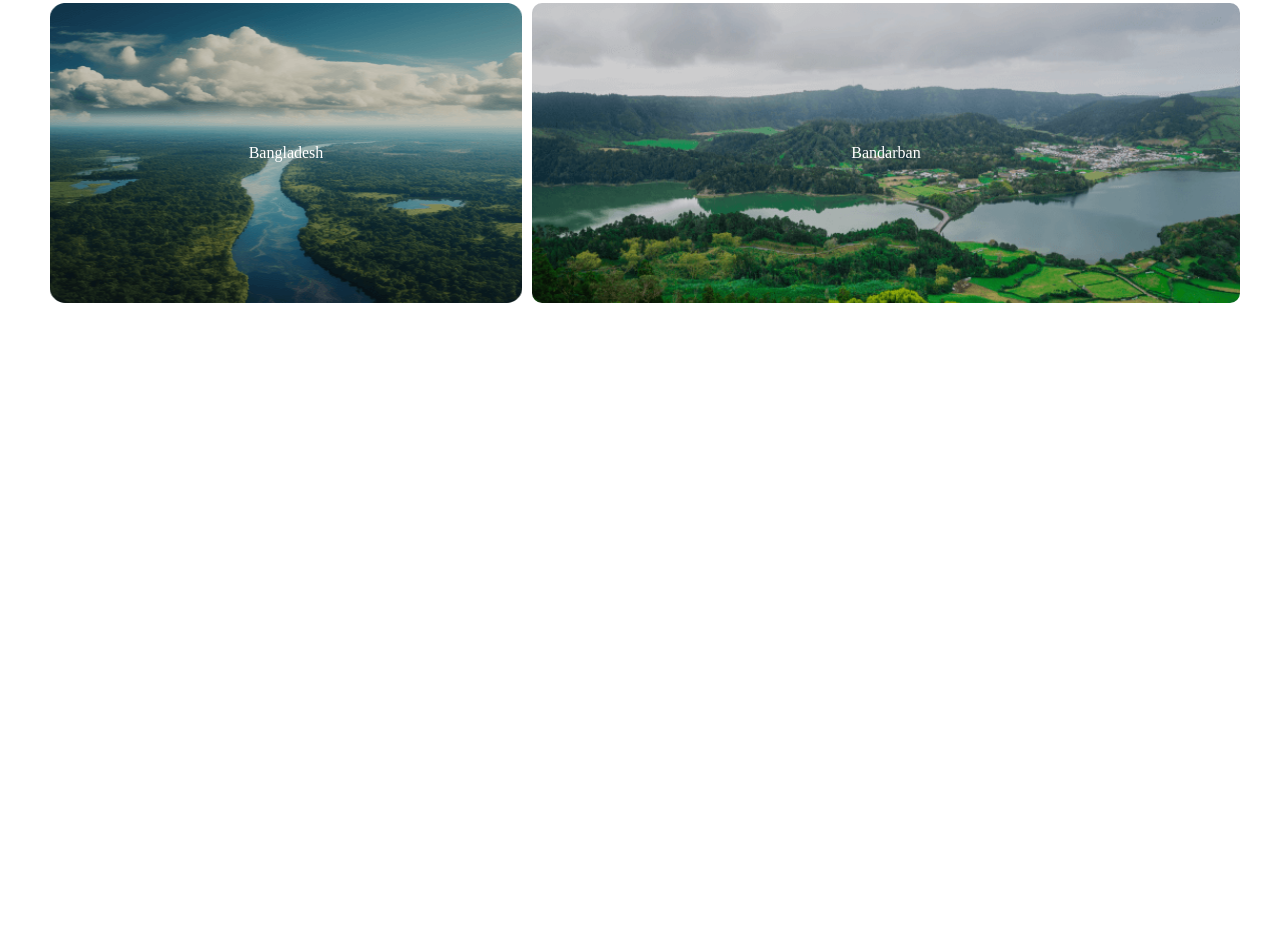
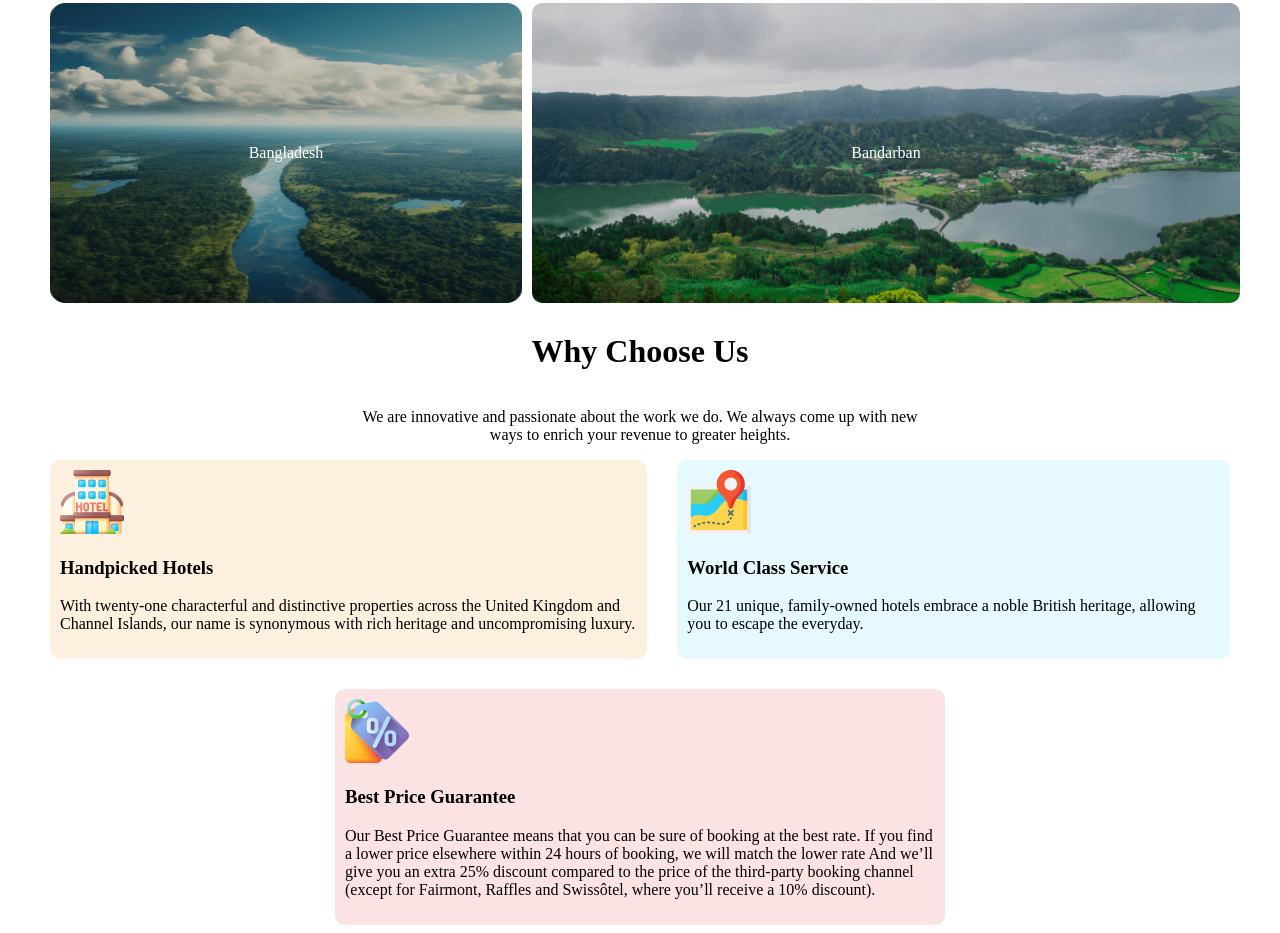
Before and after one commit to rishadislam1/andtour, a plain HTML site: page index.html in a window 1280 px wide. Shown: the part 1983-2916 px from the top of the page. Before the commit the page ends 2294 px from the top, so only its background shows below. Drawn offline with Linux system fonts and the light colour scheme.

Commit message:
why choose us

```diff
--- a/index.html
+++ b/index.html
@@ -118,5 +118,34 @@
         <div class="bandor">Bandarban</div>
       </div>
     </div>
+    <!--  why choose us -->
+    <div class="destination">
+      <h1>Why Choose Us</h1>
+      <div class="destinationP">
+        <p>
+          We are innovative and passionate about the work we do. We always come up with new ways to enrich your revenue to greater heights.
+        </p>
+      </div>
+     <div class="hotel">
+      <div class="handpichotel">
+        <img src="./Images/hotel 1.png" alt="">
+        <h3>Handpicked Hotels</h3>
+        <p>With twenty-one characterful and distinctive properties across the United Kingdom and Channel Islands, our name is synonymous with rich heritage and uncompromising luxury.</p>
+      </div>
+      <div class="worldclassservice">
+        <img src="./Images/Group 27.png" alt="">
+        <h3>World Class Service</h3>
+        <p>Our 21 unique, family-owned hotels embrace a noble British heritage, allowing you to escape the everyday.</p>
+      </div>
+
+     </div>
+     <div class="best">
+      <div class="bestprice">
+        <img src="./Images/Group 26.png" alt="">
+        <h3>Best Price Guarantee</h3>
+        <p>Our Best Price Guarantee means that you can be sure of booking at the best rate. If you find a lower price elsewhere within 24 hours of booking, we will match the lower rate And we’ll give you an extra 25% discount compared to the price of the third-party booking channel (except for Fairmont, Raffles and Swissôtel, where you’ll receive a 10% discount).</p>
+      </div>
+    </div>
+    </div>
   </body>
 </html>
--- a/style.css
+++ b/style.css
@@ -217,6 +217,42 @@ button {
   align-items: center;
   width: 100%;
 }
+.hotel{
+  display: grid;
+  grid-template-columns: auto auto;
+  gap: 30px;
+}
+.handpichotel{
+  background-color: #fbb46334;
+  padding: 10px;
+  border-radius: 10px;
+}
+.handpichotel>p{
+  width: 100%;
+}
+.worldclassservice{
+  background-color: #29cdf61e;
+  padding: 10px;
+  border-radius: 10px;
+}
+.worldclassservice>p{
+  width: 100%;
+}
+.best{
+  display: flex;
+  justify-content: center;
+  align-items: center;
+  margin-top: 30px;
+}
+.bestprice{
+  background-color: #e9444426;
+  padding: 10px;
+  border-radius: 10px;
+  width: 50%;
+}
+.bestprice>p{
+  width: 100%;
+}
 /* responsive */
 @media only screen and (max-width: 600px) {
   .menu {
@@ -269,6 +305,16 @@ button {
     grid-template-columns: auto;
     gap: 10px;
   }
+  .hotel{
+    grid-template-columns: auto;
+  }
+
+  .bestprice{
+    background-color: #e9444426;
+    padding: 10px;
+    border-radius: 10px;
+    width: 100%;
+  }
 }
 
 @media only screen and (min-width: 900px) {
```
Also changed, not shown: Images/Group 26.png (added), Images/Group 27.png (added), Images/hotel 1.png (added).
